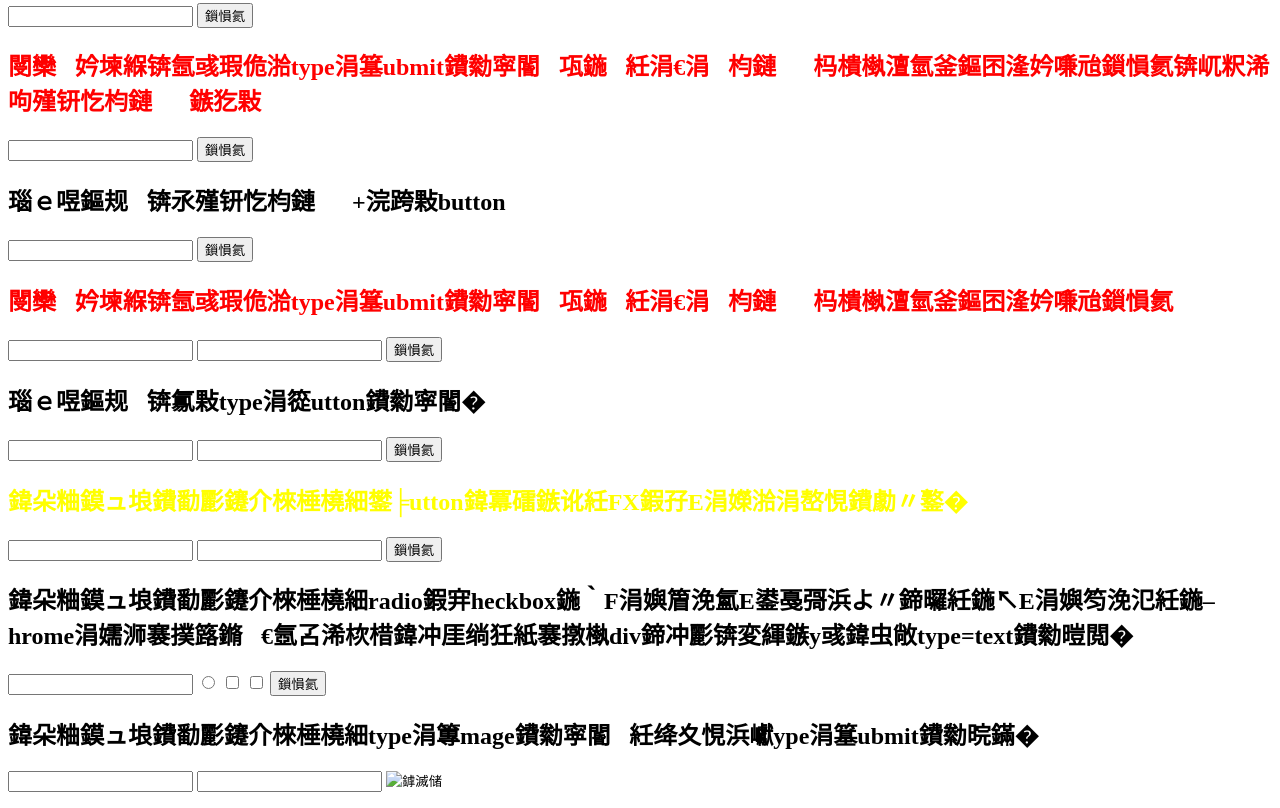
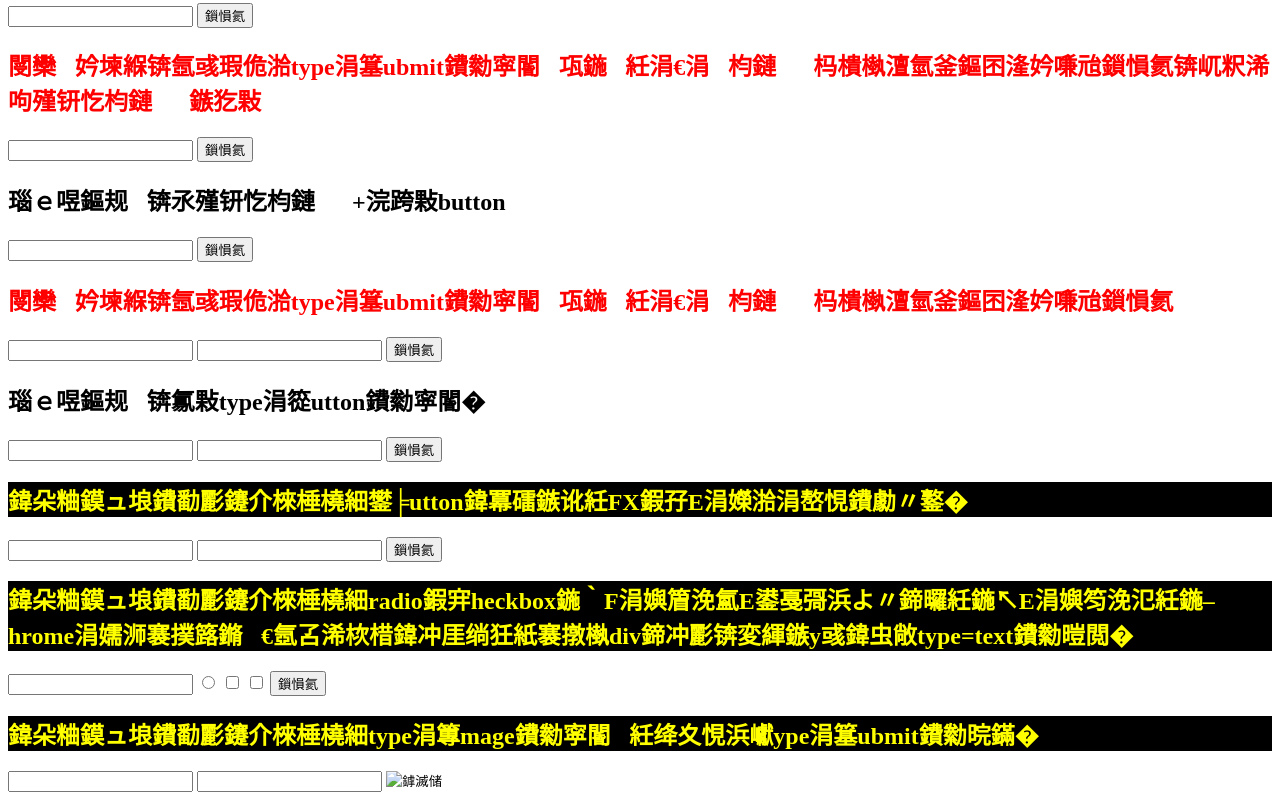
Before and after one commit to EmperorFront/FormSubmission, a plain HTML site: page index.html in a window 1280 px wide. Shown: the part 391-1199 px from the top of the page. Drawn offline with Linux system fonts and the light colour scheme.

Commit message:
Update index.html

```diff
--- a/index.html
+++ b/index.html
@@ -51,13 +51,13 @@
 <input type="text">
 <input type="button" value="提交">
 </form>
-<h2 class="yellow">其他查到的可能问题：用button元素时，FX和IE下有不同的表现</h2>
+<h2 class="yellow bg-black">其他查到的可能问题：用button元素时，FX和IE下有不同的表现</h2>
 <form action="http://km.oa.com">
 <input type="text">
 <input type="text">
 <button>提交</button>
 </form>
-<h2>其他查到的可能问题：radio和checkbox在FF下也会触发提交表单，在IE下不会，在Chrome下相当于普通其他无关元素（当是div即可）依旧只关注type=text的数量</h2>
+<h2 class="yellow bg-black">其他查到的可能问题：radio和checkbox在FF下也会触发提交表单，在IE下不会，在Chrome下相当于普通其他无关元素（当是div即可）依旧只关注type=text的数量</h2>
 <form action="http://km.oa.com">
 <input type="text">
 <input type="radio" name="a">
@@ -65,7 +65,7 @@
 <input type="checkbox" name="c">
 <input type="button" value="提交">
 </form>
-<h2>其他查到的可能问题：type为image的按钮，等同于type为submit的效果</h2>
+<h2 class="yellow bg-black">其他查到的可能问题：type为image的按钮，等同于type为submit的效果</h2>
 <form action="http://km.oa.com">
 <input type="text">
 <input type="text">
```
